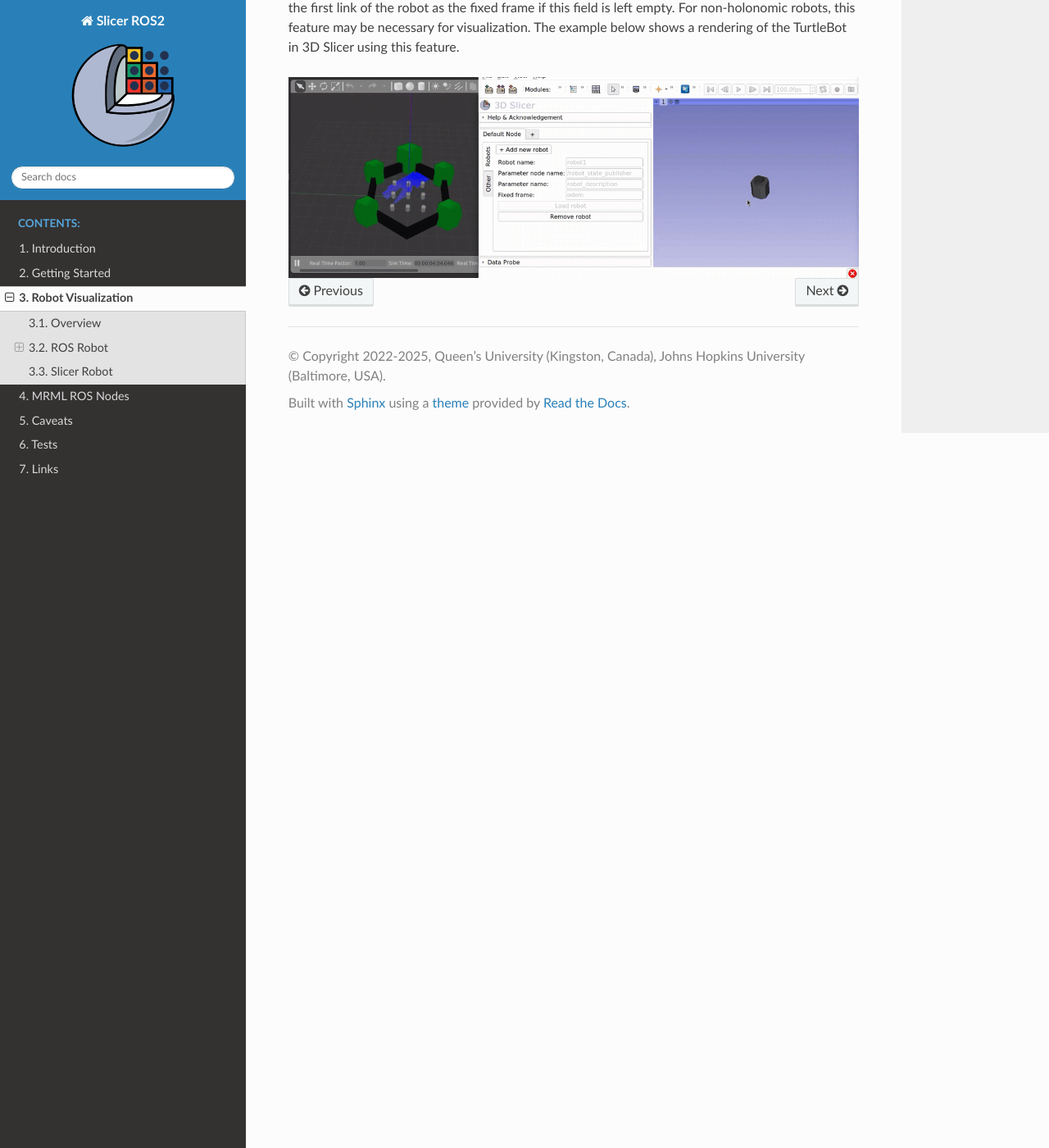
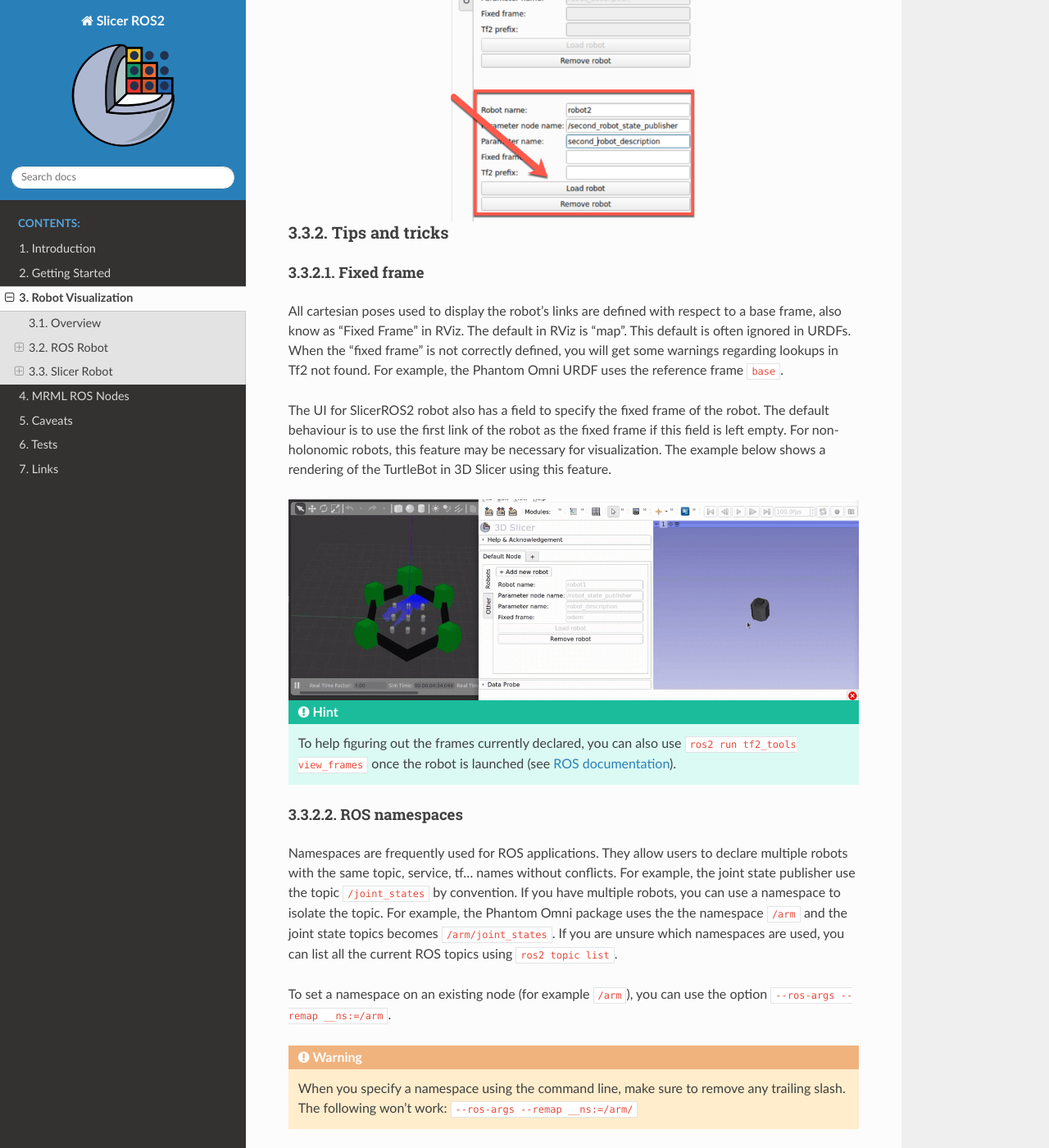
Before and after one commit to rosmed/slicer_ros2_module, a Sphinx documentation site: the page built from docs/pages/robot-visualization.rst, in a window 1280 px wide and 1400 px high, scrolled down 4233 px. Shown: the whole window at 82% size. Built offline with Sphinx 7.4.7 and the Read the Docs theme 3.1.0, drawn with Linux system fonts in a browser that asks for light colours; some of the changed text lies outside the part shown.

Commit message:
docs: updated info re. namespaces and fixed frame

```diff
--- a/docs/pages/getting-started.rst
+++ b/docs/pages/getting-started.rst
@@ -57,7 +57,7 @@
 * SlicerROS2 v0.9: requires Ubuntu 20.04/ROS Galactic, Ubuntu
   22.04/ROS2 Humble or Ubuntu 24.04/ROS2 Jazzy with Slicer 5.6
 
-Older versions and compilation fixes:
+Older versions and compilation tricks:
 
 * If you need to use Ubuntu 22.04/ROS 2 Humble, SlicerROS2 v1.0+ will
   fail to compile unless you comment out the the rosbag2 service
--- a/docs/pages/robot-visualization.rst
+++ b/docs/pages/robot-visualization.rst
@@ -8,7 +8,7 @@
 ========
 
 For the robot visualization in 3D Slicer, one first need to properly
-configure a robot in ROS 2.  The default ROS approach requires:
+configure a robot in ROS 2. The default ROS approach requires:
 
 * an XML robot definition file (``UFA``) and usually CAD files for
   the links.
@@ -21,17 +21,29 @@
 * a source (publisher) for the current joint positions.  This can be
   an actual robot driver or a script emulating the robot.
 
+Before testing SlicerROS2, you should always check that your setup is
+correct and works with RViz.
+
 Once the ROS robot is setup properly, the SlicerROS2 robot node can be
 used to visualize the robot in Slicer.  Internally, the robot node
 will use a parameter node to retrieve the URDF description and tf2
 lookups to refresh the position of each link.
+
+.. note::
+
+   VTK can import ``.stl`` and ``.obj`` meshes.  If your model uses
+   other CAD formats, the robot will be created in Slicer but it will
+   not show-up.
 
 =========
 ROS Robot
 =========
 
 The following are examples of robots we've used to test the SlicerROS2
-module.  They cover a serial robot (Phantom Omni) as well as a robot
+module. They can be used without the actual hardware if you just want
+to try SlicerROS2.
+
+They cover serial robots (Phantom Omni and Cobot) as well as a robot
 with parallel linkages (dVRK PSM).  The SlicerROS2 module should work
 with any other robots as long as the links CAD files are either
 ``.stl`` or ``.obj``.
@@ -108,6 +120,7 @@
    then use the command line: ``ros2 launch dvrk_model arm.launch
    arm:=PSM1 generation:=Classic simulated:=False``.
 
+
 Cobot
 =====
 
@@ -136,10 +149,13 @@
 `Gitbook
 <https://docs.elephantrobotics.com/docs/gitbook-en/2-serialproduct/2.1-280/2.1-280.html>`_
 
+
 ============
 Slicer Robot
 ============
 
+Adding and removing robots
+==========================
 
 We've simplified loading the robot by adding some shortcuts on the
 widget UI. The default parameter node name: ``/robot_state_publisher``
@@ -159,7 +175,8 @@
 node name. The PSM for example requires
 ``PSM1/robot_state_publisher``.
 
-To remove the robot from the scene you can press the "Remove Robot" button.
+To remove the robot from the scene you can press the "Remove Robot"
+button.
 
 .. image:: ../images/RemoveRobot.png
   :width: 300
@@ -174,12 +191,56 @@
   :align: center
   :alt: Defining a robot with a namespace in Slicer
 
-We have also added a field to specify the fixed frame of the robot. The default behaviour is to use
-the first link of the robot as the fixed frame if this field is left empty.
-For non-holonomic robots, this feature may be necessary for visualization. The example below shows a rendering
-of the TurtleBot in 3D Slicer using this feature.
+Tips and tricks
+===============
+
+Fixed frame
+-----------
+
+All cartesian poses used to display the robot's links are defined with
+respect to a base frame, also know as "Fixed Frame" in RViz. The
+default in RViz is "map". This default is often ignored in URDFs. When
+the "fixed frame" is not correctly defined, you will get some warnings
+regarding lookups in Tf2 not found. For example, the Phantom Omni URDF
+uses the reference frame ``base``.
+
+The UI for SlicerROS2 robot also has a field to specify the fixed
+frame of the robot. The default behaviour is to use the first link of
+the robot as the fixed frame if this field is left empty. For
+non-holonomic robots, this feature may be necessary for
+visualization. The example below shows a rendering of the TurtleBot in
+3D Slicer using this feature.
 
 .. image:: ../images/turtlebot.gif
   :width: 800
   :align: center
   :alt: Defining a robot with a namespace in Slicer
+
+.. hint::
+
+   To help figuring out the frames currently declared, you can also
+   use ``ros2 run tf2_tools view_frames`` once the robot is launched
+   (see `ROS documentation
+   <https://docs.ros.org/en/jazzy/Tutorials/Intermediate/Tf2/Debugging-Tf2-Problems.html>`_).
+
+ROS namespaces
+--------------
+
+Namespaces are frequently used for ROS applications. They allow users
+to declare multiple robots with the same topic, service, tf... names
+without conflicts. For example, the joint state publisher use the
+topic ``/joint_states`` by convention. If you have multiple robots,
+you can use a namespace to isolate the topic.  For example, the
+Phantom Omni package uses the the namespace ``/arm`` and the joint
+state topics becomes ``/arm/joint_states``. If you are unsure which
+namespaces are used, you can list all the current ROS topics using
+``ros2 topic list``.
+
+To set a namespace on an existing node (for example ``/arm``), you can
+use the option ``--ros-args --remap __ns:=/arm``.
+
+.. warning::
+
+   When you specify a namespace using the command line, make sure to
+   remove any trailing slash.  The following won't work:
+   ``--ros-args --remap __ns:=/arm/``
```
